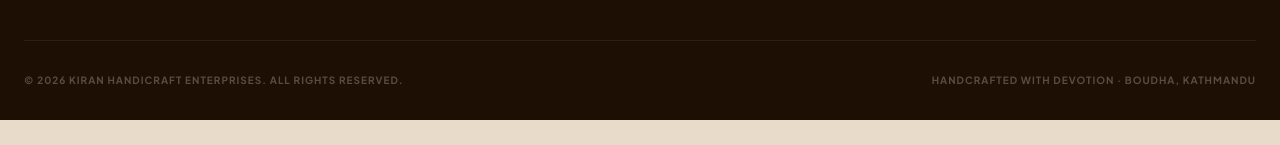
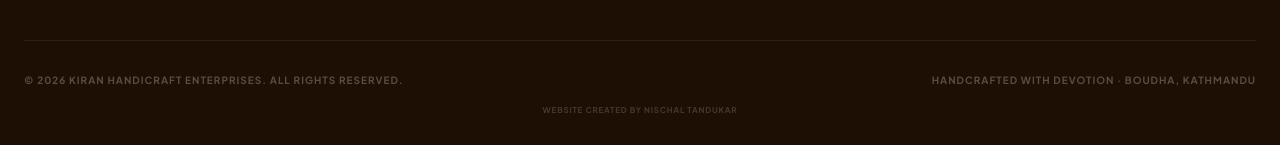
Before and after one commit to nisxtan/KH, a Next.js app in the folder client/: page /en in a window 1280 px wide. Shown: the part 4221-4366 px from the top of the page. Before the commit the page ends 4341 px from the top, so only its background shows below. Built offline with nearby package versions, Linux system fonts and the light colour scheme; no server answers; a web font is replaced by a local one.

Commit message:
feat: Add developer credit to footer

```diff
--- a/client/src/components/layout/Footer.tsx
+++ b/client/src/components/layout/Footer.tsx
@@ -131,9 +131,14 @@ export default function Footer() {
 
         </div>
 
-        <div className="flex flex-col md:flex-row items-center justify-between gap-4 pt-8 text-[8px] md:text-[10px] font-black uppercase tracking-widest text-ivory/30 text-center">
-          <p>&copy; {new Date().getFullYear()} {siteName}. {t('rights')}</p>
-          <p>{t('devotion')} · {settings['general_location'] || 'Boudha, Kathmandu'}</p>
+        <div className="flex flex-col gap-4 pt-8 text-[8px] md:text-[10px] font-black uppercase tracking-widest text-ivory/30 text-center">
+          <div className="flex flex-col md:flex-row items-center justify-between w-full gap-4">
+            <p>&copy; {new Date().getFullYear()} {siteName}. {t('rights')}</p>
+            <p>{t('devotion')} · {settings['general_location'] || 'Boudha, Kathmandu'}</p>
+          </div>
+          <p className="text-[7px] md:text-[8px] tracking-widest text-ivory/20">
+            Website created by <a href="https://nischaltandukar.com.np" target="_blank" rel="noopener noreferrer" className="hover:text-gold transition-colors">Nischal Tandukar</a>
+          </p>
         </div>
       </div>
     </footer>
```
